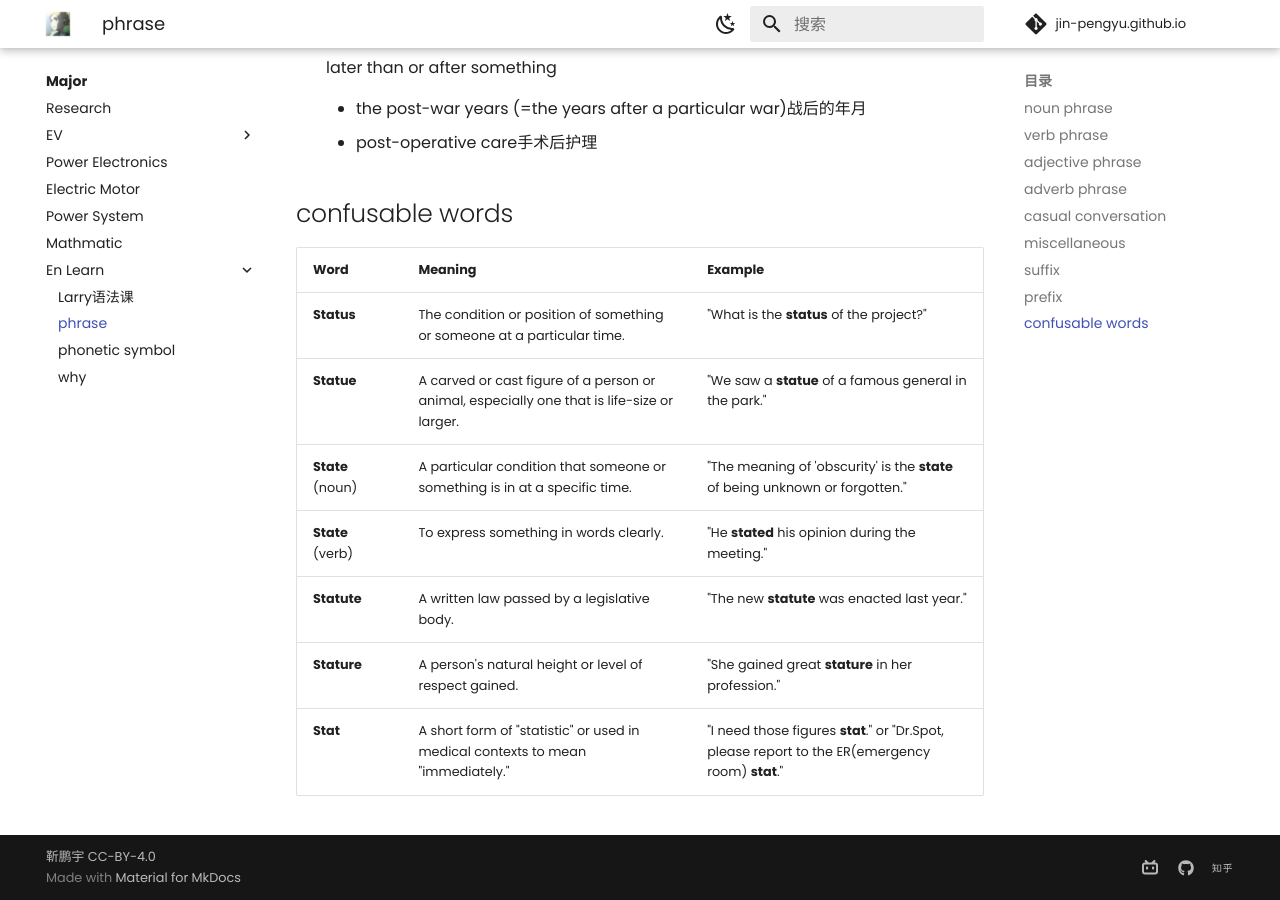
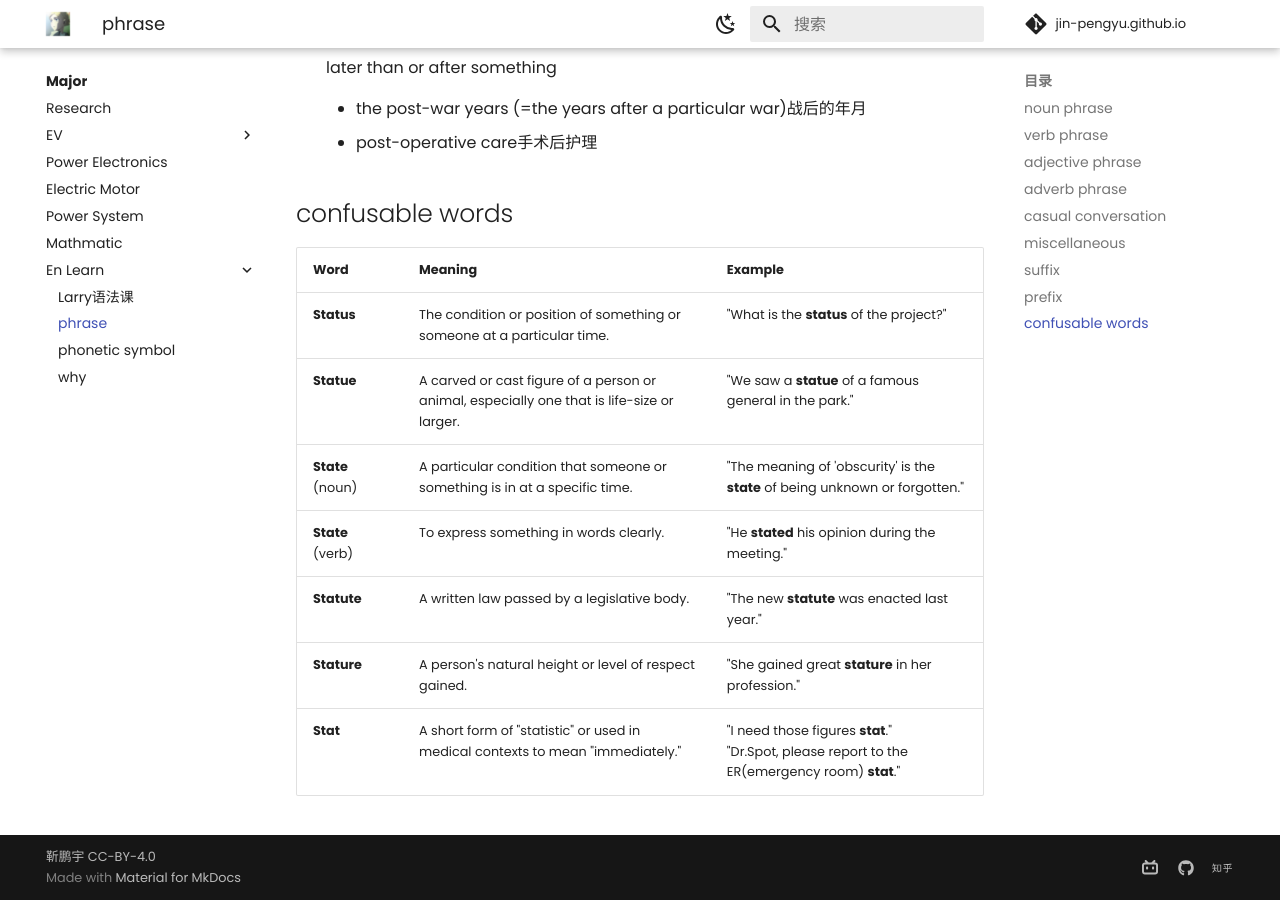
Before and after one commit to Pengyu-Jin/Pengyu-Jin.github.io, an MkDocs documentation site: the page built from docs/major/EN-learn/phrase.md, in a window 1280 px wide and 900 px high, scrolled down 3433 px. Built offline with MkDocs 1.6.1 and Material for MkDocs 9.7.7, drawn with Linux system fonts in a browser that asks for light colours; comment, search, counter and statistics services are not loaded.

Commit message:
20240911-b

```diff
--- a/docs/major/EN-learn/phrase.md
+++ b/docs/major/EN-learn/phrase.md
@@ -122,4 +122,4 @@ Would you like an aisle or window seat? 你想要靠走道的位置还是靠窗
 | **State** (verb) | To express something in words clearly. | "He **stated** his opinion during the meeting." |
 | **Statute** | A written law passed by a legislative body. | "The new **statute** was enacted last year." |
 | **Stature** | A person's natural height or level of respect gained. | "She gained great **stature** in her profession." |
-| **Stat** | A short form of "statistic" or used in medical contexts to mean "immediately." | "I need those figures **stat**." or "Dr.Spot, please report to the ER(emergency room) **stat**." |
+| **Stat** | A short form of "statistic" or used in medical contexts to mean "immediately." | "I need those figures **stat**." <br> "Dr.Spot, please report to the ER(emergency room) **stat**." |
```
